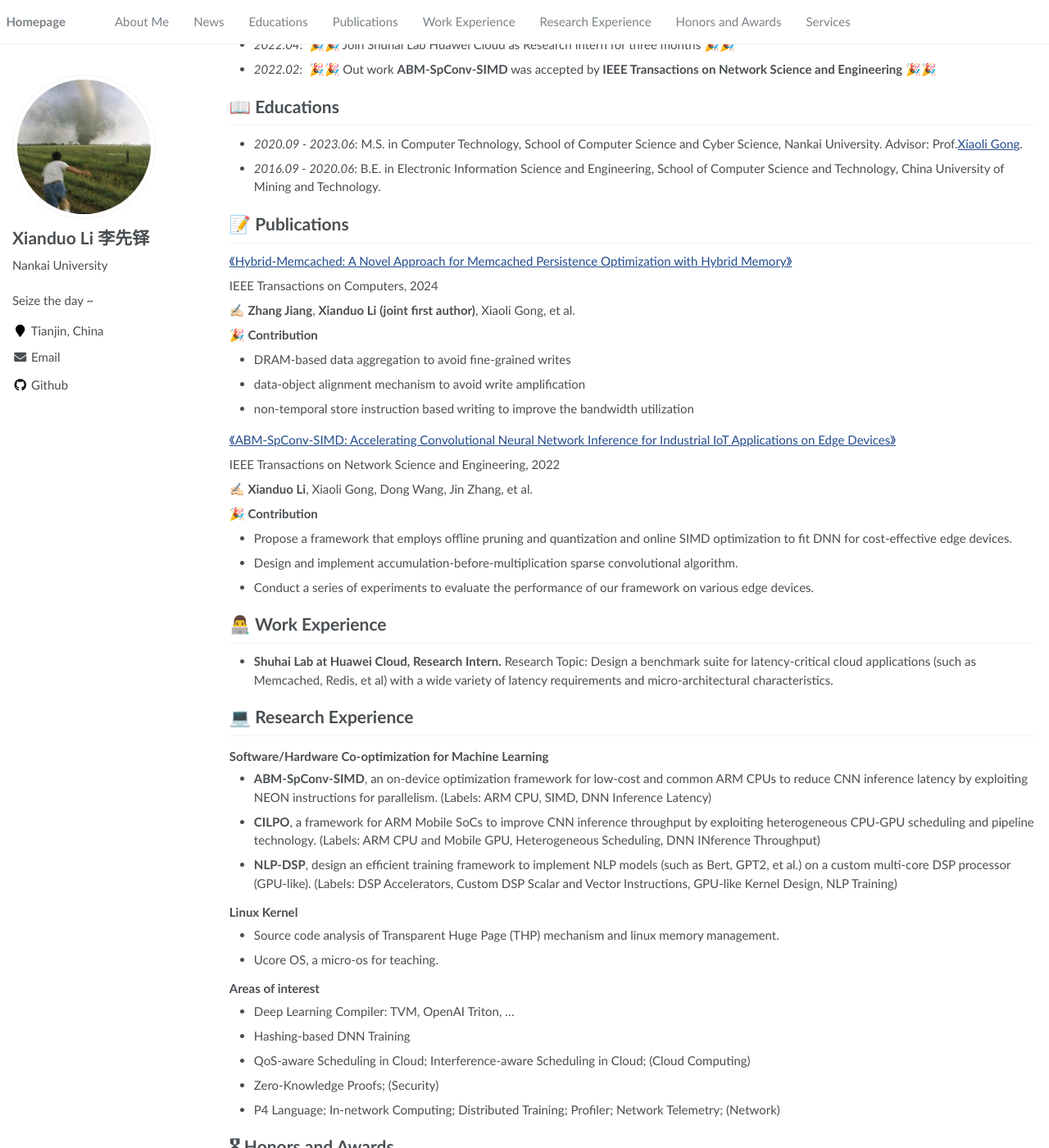
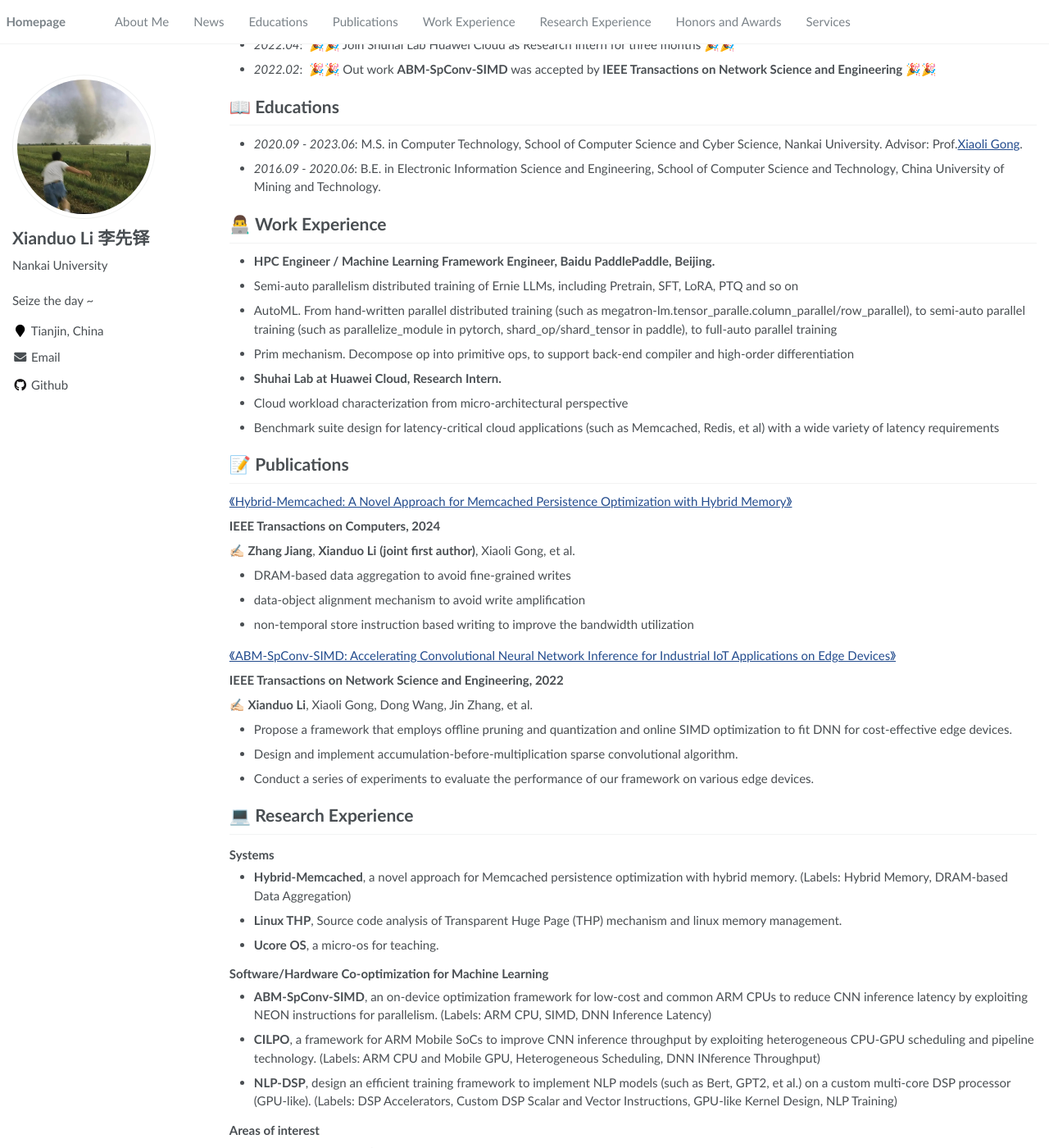
Before and after one commit to lxd-cumt/lxd-cumt.github.io, a Jekyll site: the page built from _pages/about.md, in a window 1280 px wide and 1400 px high, scrolled down 236 px. Shown: the whole window at 82% size. Built offline with Jekyll 4.4.1, drawn with Linux system fonts in a browser that asks for light colours; some of the changed text lies outside the part shown.

Commit message:
update about me

```diff
--- a/_pages/about.md
+++ b/_pages/about.md
@@ -38,6 +38,16 @@ My research interest includes neural machine translation and computer vision. I
 - *2020.09 - 2023.06*: M.S. in Computer Technology, School of Computer Science and Cyber Science, Nankai University. Advisor: Prof.[Xiaoli Gong](https://cc.nankai.edu.cn/2019/0619/c13620a179396/page.htm).
 - *2016.09 - 2020.06*: B.E. in Electronic Information Science and Engineering, School of Computer Science and Technology, China University of Mining and Technology.
 
+# 👨‍💻 Work Experience
+- **HPC Engineer / Machine Learning Framework Engineer, Baidu PaddlePaddle, Beijing.**
+- Semi-auto parallelism distributed training of Ernie LLMs, including Pretrain, SFT, LoRA, PTQ and so on
+- AutoML. From hand-written parallel distributed training (such as megatron-lm.tensor_paralle.column_parallel/row_parallel), to semi-auto parallel training (such as  parallelize_module in pytorch, shard_op/shard_tensor in paddle), to full-auto parallel training
+- Prim mechanism. Decompose op into primitive ops, to support back-end compiler and high-order differentiation
+
+- **Shuhai Lab at Huawei Cloud, Research Intern.**
+- Cloud workload characterization from micro-architectural perspective
+- Benchmark suite design for latency-critical cloud applications (such as Memcached, Redis, et al) with a wide variety of latency requirements
+
 # 📝 Publications
 <!--
 <div class='paper-box'><div class='paper-box-image'><div><div class="badge">Hybrid-Memcached</div><img src='images/paper3.jpeg' alt="sym" width="100%"></div></div>
@@ -45,11 +55,9 @@ My research interest includes neural machine translation and computer vision. I
 
 [《Hybrid-Memcached: A Novel Approach for Memcached Persistence Optimization with Hybrid Memory》](https://ieeexplore.ieee.org/abstract/document/10492614)
 
-IEEE Transactions on Computers, 2024
+**IEEE Transactions on Computers, 2024**
 
 ✍🏻 **Zhang Jiang**, **Xianduo Li** **(joint first author)**, Xiaoli Gong, et al.
-
-🎉 **Contribution**
 - DRAM-based data aggregation to avoid fine-grained writes
 - data-object alignment mechanism to avoid write amplification
 - non-temporal store instruction based writing to improve the bandwidth utilization
@@ -60,11 +68,9 @@ IEEE Transactions on Computers, 2024
 
 [《ABM-SpConv-SIMD: Accelerating Convolutional Neural Network Inference for Industrial IoT Applications on Edge Devices》](https://ieeexplore.ieee.org/document/9721546)
 
-IEEE Transactions on Network Science and Engineering, 2022
+**IEEE Transactions on Network Science and Engineering, 2022**
 
 ✍🏻 **Xianduo Li**, Xiaoli Gong, Dong Wang, Jin Zhang, et al.
-
-🎉 **Contribution**
 - Propose a framework that employs offline pruning and quantization and online SIMD optimization to fit DNN for cost-effective edge devices.
 - Design and implement accumulation-before-multiplication sparse convolutional algorithm.
 - Conduct a series of experiments to evaluate the performance of our framework on various edge devices.
@@ -72,19 +78,17 @@ IEEE Transactions on Network Science and Engineering, 2022
 <!-- </div>
 </div> -->
 
-# 👨‍💻 Work Experience
-- **Shuhai Lab at Huawei Cloud, Research Intern.**
-Research Topic: Design a benchmark suite for latency-critical cloud applications (such as Memcached, Redis, et al) with a wide variety of latency requirements and micro-architectural characteristics.
 
 # 💻 Research Experience
+### Systems
+- **Hybrid-Memcached**, a novel approach for Memcached persistence optimization with hybrid memory. (Labels: Hybrid Memory, DRAM-based Data Aggregation)
+- **Linux THP**, Source code analysis of Transparent Huge Page (THP) mechanism and linux memory management.
+- **Ucore OS**, a micro-os for teaching.
+
 ### Software/Hardware Co-optimization for Machine Learning
 - **ABM-SpConv-SIMD**, an on-device optimization framework for low-cost and common ARM CPUs to reduce CNN inference latency by exploiting NEON instructions for parallelism. (Labels: ARM CPU, SIMD, DNN Inference Latency)
 - **CILPO**, a framework for ARM Mobile SoCs to improve CNN inference throughput by exploiting heterogeneous CPU-GPU scheduling and pipeline technology. (Labels: ARM CPU and Mobile GPU, Heterogeneous Scheduling, DNN INference Throughput)
 - **NLP-DSP**, design an efficient training framework to implement NLP models (such as Bert, GPT2, et al.) on a custom multi-core DSP processor (GPU-like). (Labels: DSP Accelerators, Custom DSP Scalar and Vector Instructions, GPU-like Kernel Design, NLP Training)
-
-### Linux Kernel
-- Source code analysis of Transparent Huge Page (THP) mechanism and linux memory management.
-- Ucore OS, a micro-os for teaching.
 
 
 ### Areas of interest
@@ -96,6 +100,9 @@ Research Topic: Design a benchmark suite for latency-critical cloud applications
 
 
 # 🎖 Honors and Awards
+- *2024.03* Member of Ernie-Team, Baidu Proud of 2024
+- *2023.10* Best New-comer Award of Baidu PaddlePaddle
+- *2023.06* Outstanding Master Thesis Award, Nankai University
 - *2022-2023* The first-class GongNeng Scholarship of Nankai University
 - *2020-2021* New Student Scholarship of Nankai University
 - *2020.06* Outstanding Student of China University of Mining and Technology
```
